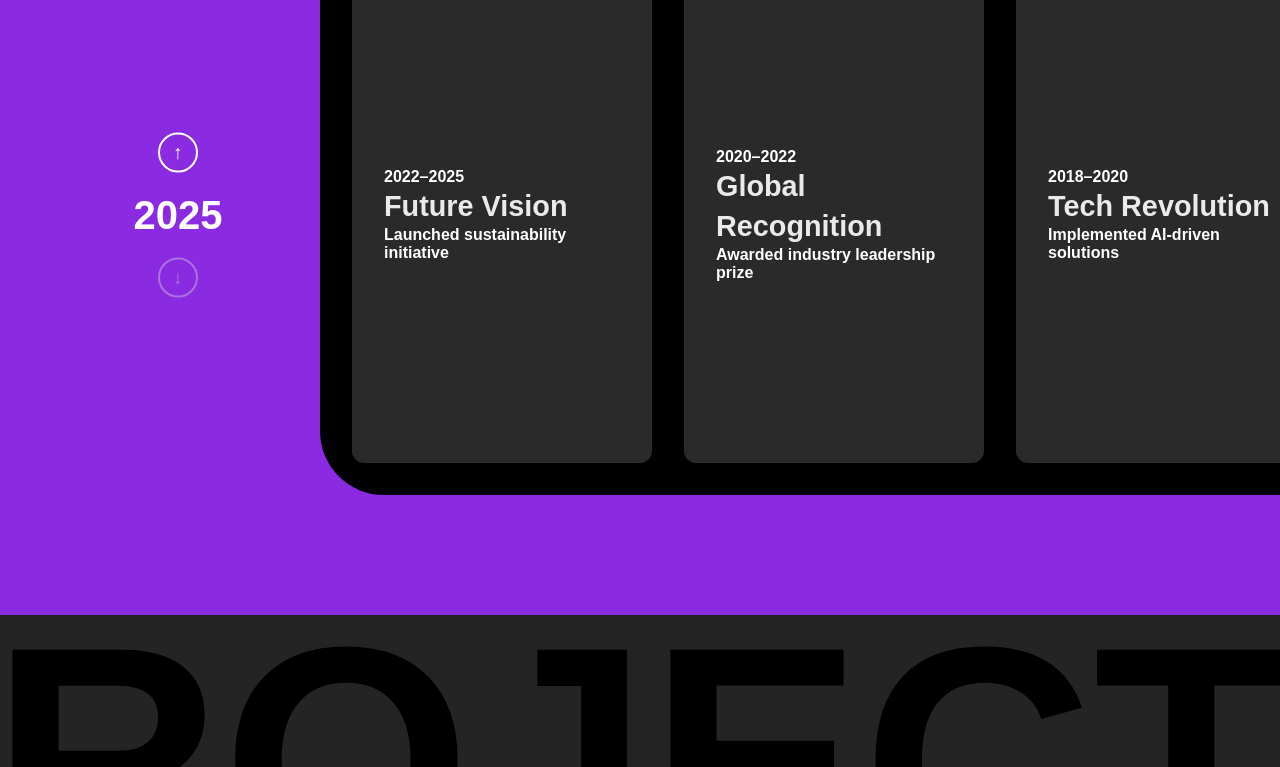
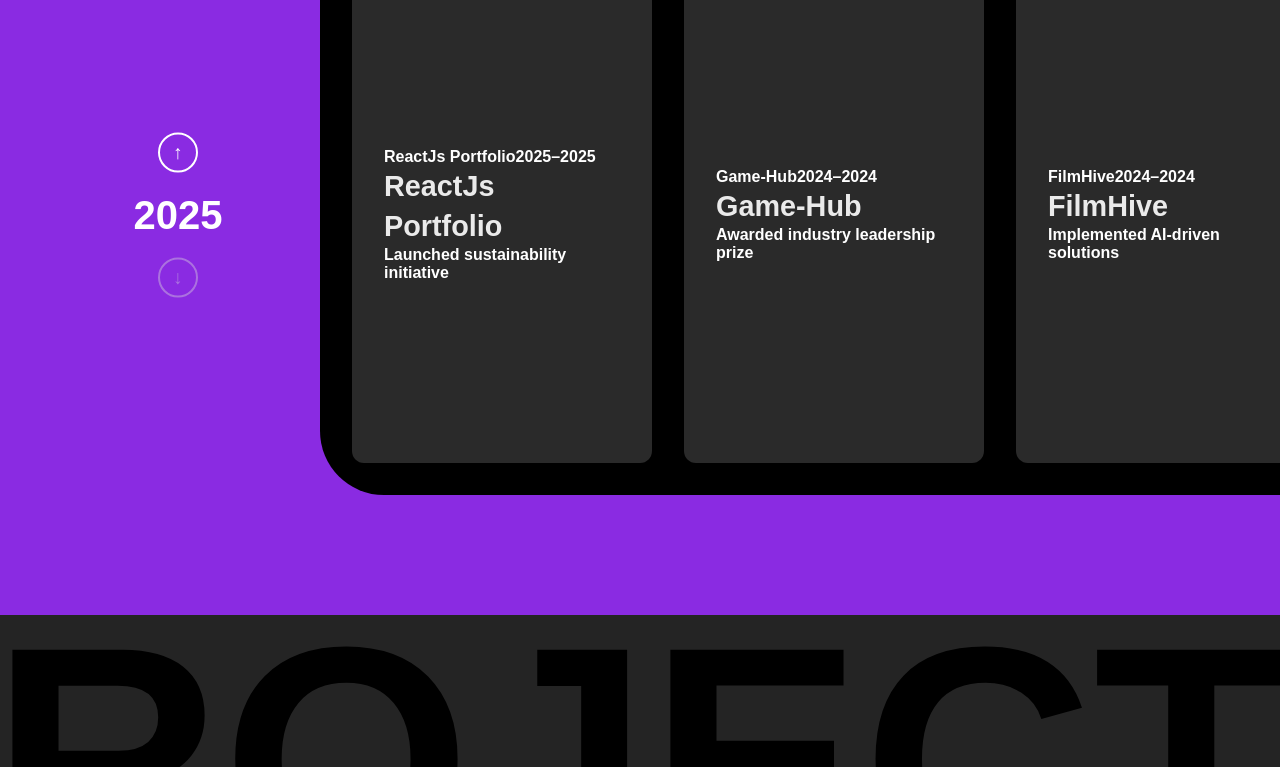
Before and after one commit to giterichub/eric-portfolio, a React (Vite) app: page / in a window 1280 px wide. Shown: the part 3065-3832 px from the top of the page. Built offline with nearby package versions, Linux system fonts and the light colour scheme; a web font is replaced by a local one.

Commit message:
Updated content

```diff
--- a/src/content/timeline.ts
+++ b/src/content/timeline.ts
@@ -1,6 +1,7 @@
 export interface TimelineCard {
   id: number;
   title: string;
+  designation: string;
   content: string;
   startYear: number;
   endYear: number;
@@ -9,37 +10,66 @@ export interface TimelineCard {
 export const timelineCards: TimelineCard[] = [
   {
     id: 1,
-    title: "Future Vision",
+    title: "ReactJs Portfolio",
+    designation: "Frontend Developer",
     content: "Launched sustainability initiative",
-    startYear: 2022,
+    startYear: 2025,
     endYear: 2025
   },
   {
     id: 2,
-    title: "Global Recognition",
+    title: "Game-Hub",
+    designation: "Frontend Developer",
     content: "Awarded industry leadership prize",
-    startYear: 2020,
-    endYear: 2022
+    startYear: 2024,
+    endYear: 2024
   },
   {
     id: 3,
-    title: "Tech Revolution",
+    title: "FilmHive",
+    designation: "Frontend Developer",
     content: "Implemented AI-driven solutions",
-    startYear: 2018,
-    endYear: 2020
+    startYear: 2024,
+    endYear: 2024
   },
   {
     id: 4,
-    title: "Market Expansion",
+    title: "React 18",
+    designation: "Frontend Developer",
     content: "Expanded to 3 new countries",
-    startYear: 2016,
-    endYear: 2018
+    startYear: 2024,
+    endYear: 2024
   },
   {
     id: 5,
-    title: "Foundation Built",
+    title: "Digital Marketing",
+    designation: "Wordpress Developer",
     content: "Established core business operations",
-    startYear: 2014,
-    endYear: 2016
+    startYear: 2024,
+    endYear: 2024
+  },
+  {
+    id: 5,
+    title: "Digital Marketing",
+    designation: "Wordpress Developer",
+    content: "Established core business operations",
+    startYear: 2024,
+    endYear: 2024
+  },
+  {
+    id: 6,
+    title: "Fabiia Ltd",
+    designation: "Wordpress Developer",
+    content: "Established core business operations",
+    startYear: 2023,
+    endYear: 2024
+  },
+  {
+    id: 7,
+    title: "Paexskin Pvt. Ltd",
+    designation: "Frontend Developer",
+    content: "Established core business operations",
+    startYear: 2022,
+    endYear: 2023
   },
 ];
--- a/src/sections/Timeline.tsx
+++ b/src/sections/Timeline.tsx
@@ -103,9 +103,14 @@ const Timeline = () => {
             {cards.map((card, index) => (
               <div key={card.id} className="timeline-card" ref={el => el && (cardsRef.current[index] = el)}>
                 <div className="card-header">
-                  <span className="year-range">
-                    {card.startYear}–{card.endYear}
-                  </span>
+                  <div className='header-title-year'>
+                    <span className='header-titl'>
+                      {card.title}
+                    </span>
+                    <span className="year-range">
+                      {card.startYear}–{card.endYear}
+                    </span>
+                  </div>
                   <h3>{card.title}</h3>
                 </div>
                 <p>{card.content}</p>
```
